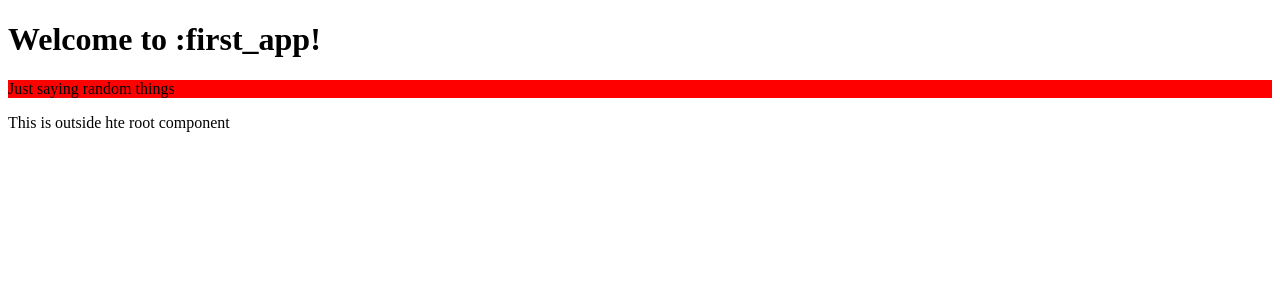
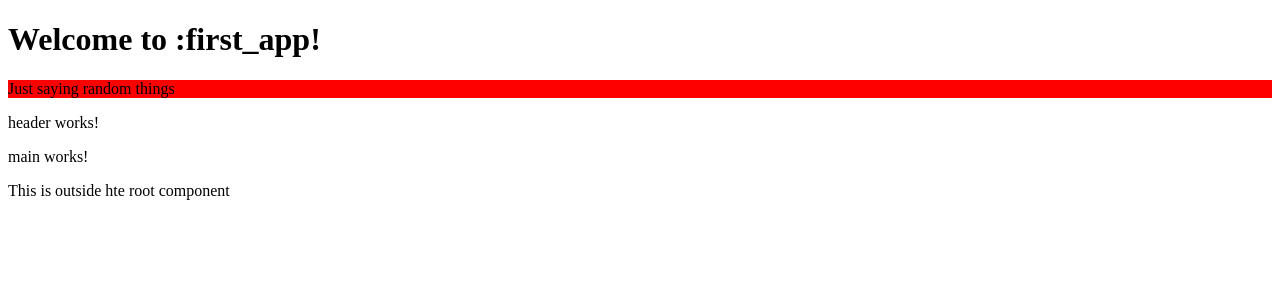
Before and after one commit to Deva-2002/First_Angular_App, an Angular app: page / in a window 1280 px wide. Shown: the top 300 px of the page. Built offline with nearby package versions, Linux system fonts and the light colour scheme.

Commit message:
created child componenets

```diff
--- a/src/app/app.ts
+++ b/src/app/app.ts
@@ -1,12 +1,16 @@
 import { Component, signal } from '@angular/core';
 import { RouterOutlet } from '@angular/router';
+import { Header } from "./componenet/header/header";
+import { Main } from "./componenet/main/main";
 
 @Component({
   selector: 'app-root',
-  imports: [RouterOutlet],
+  imports: [RouterOutlet, Header, Main],
   template: `
     <h1>Welcome to :{{ title() }}!</h1>
   <p>Just saying random things</p>
+  <app-header/>
+  <app-main/>
     <router-outlet />
   `,
   styles: [`
--- /dev/null
+++ b/src/app/componenet/main/main.html
@@ -0,0 +1 @@
+<p>main works!</p>
--- /dev/null
+++ b/src/app/componenet/main/main.ts
@@ -0,0 +1,11 @@
+import { Component } from '@angular/core';
+
+@Component({
+  selector: 'app-main',
+  imports: [],
+  templateUrl: './main.html',
+  styleUrl: './main.scss',
+})
+export class Main {
+
+}
```
Also changed, not shown: src/app/componenet/main/main.scss (added), 1 other file (tests, documents, lock files or other folders).
